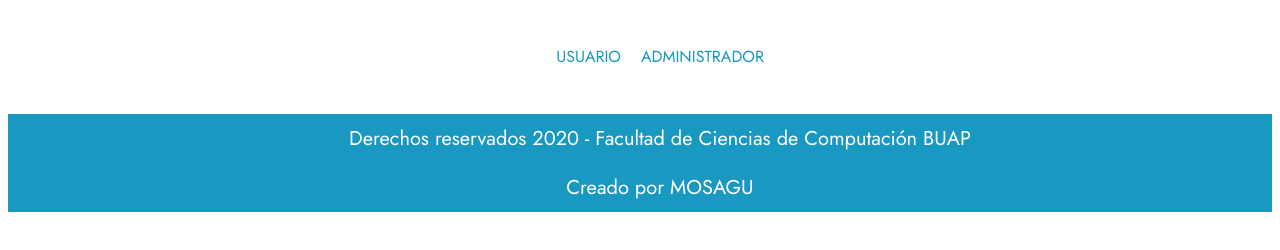
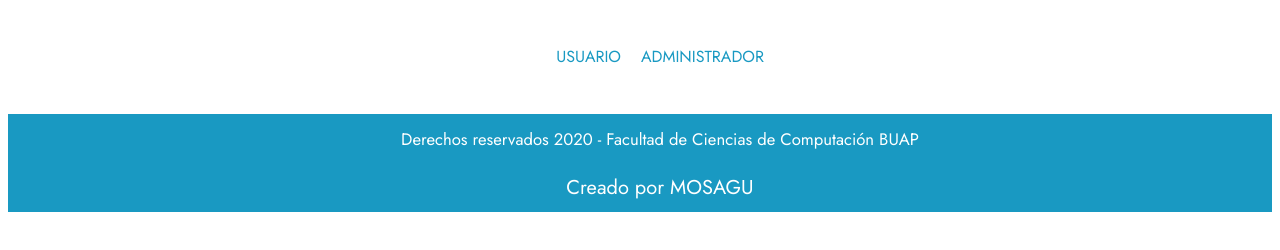
Before and after one commit to pedrovargas00/proyecto_Admon, a plain HTML site: page index.html in a window 1280 px wide. Shown: the part 70-320 px from the top of the page. Drawn offline with Linux system fonts and the light colour scheme.

Commit message:
Agregue la etiqueta small

```diff
--- a/index.html
+++ b/index.html
@@ -27,7 +27,7 @@
 
       <footer class="fin-pag">
       	<ul class="list-foot">
-      		<li>Derechos reservados 2020 - Facultad de Ciencias de Computación BUAP</li>
+      		<li><small>Derechos reservados 2020 - Facultad de Ciencias de Computación BUAP</small></li>
       		<li>Creado por MOSAGU</li>
       	</ul>
       </footer>
```
